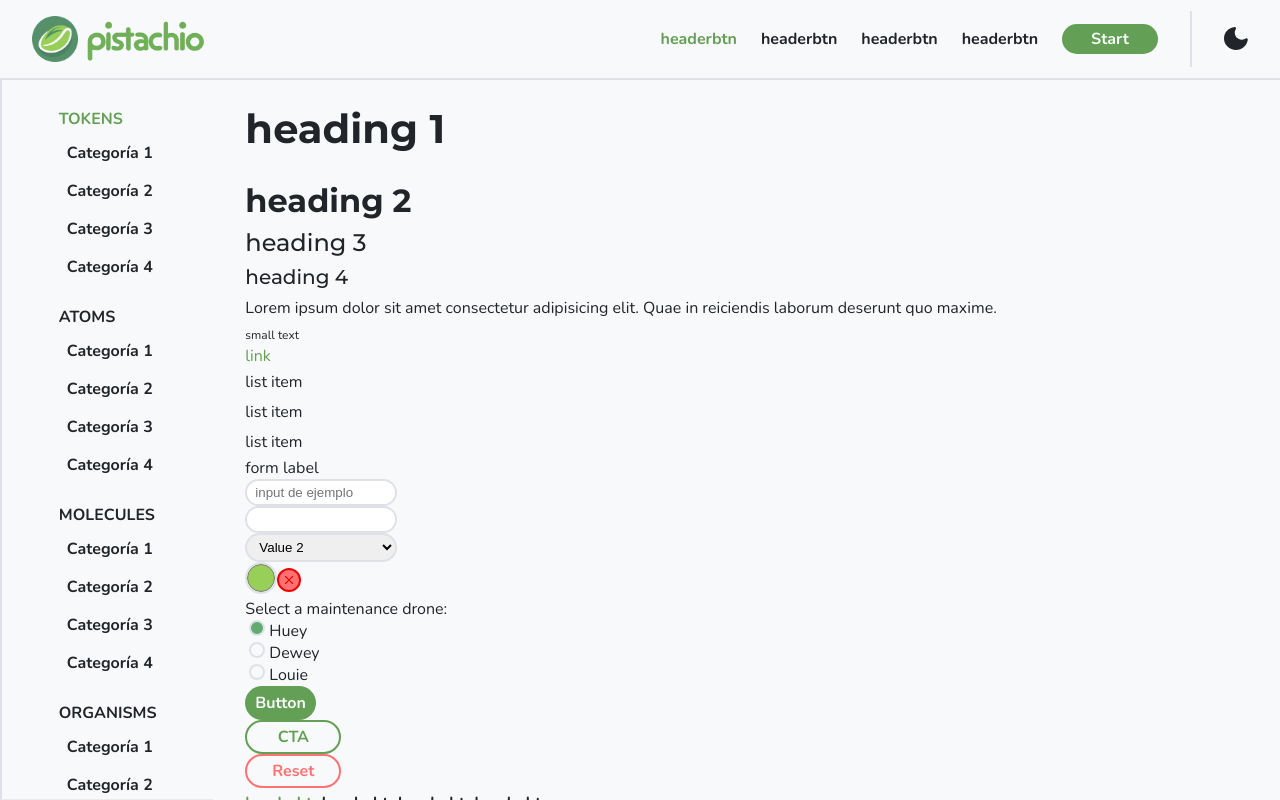
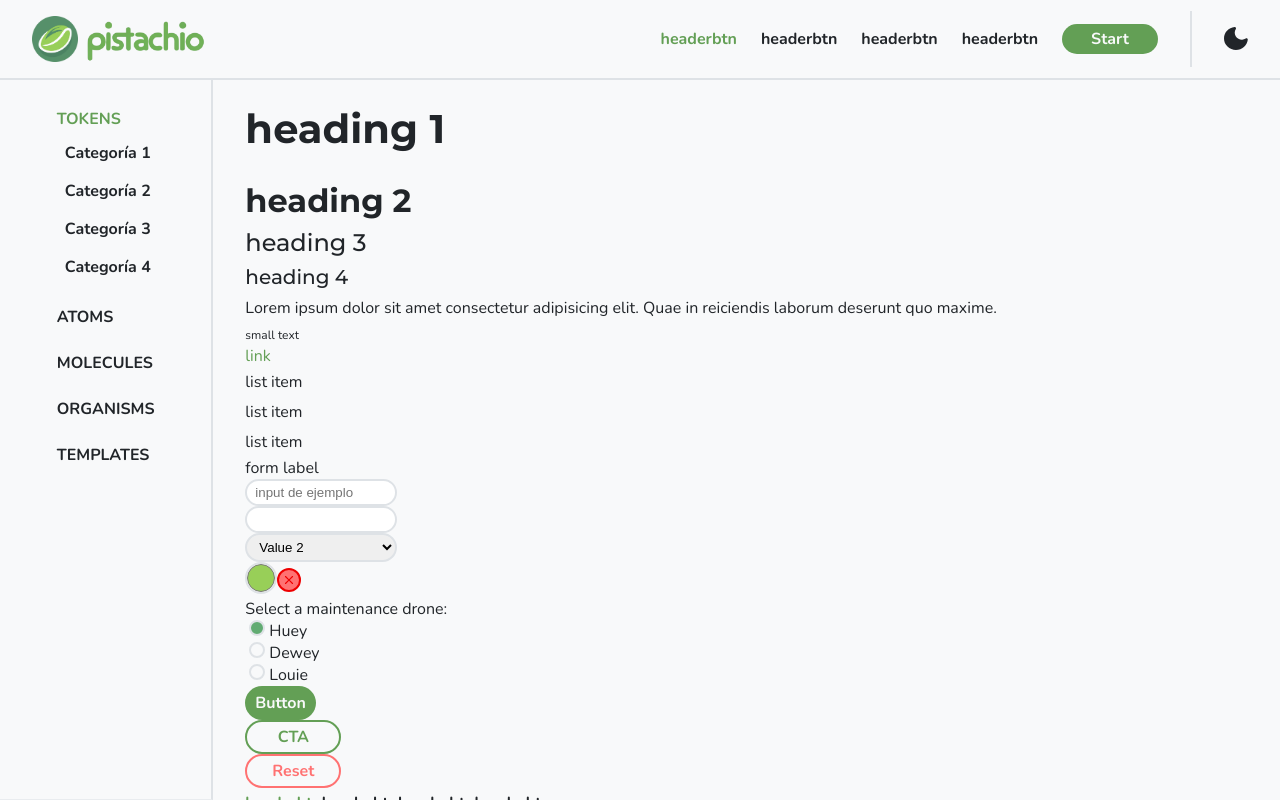
Before and after one commit to devMateos/pistachioCSS, a Vue app: page / in a window 1280 px wide. Built offline with nearby package versions, Linux system fonts and the light colour scheme.

Commit message:
chore(atoms.css): Create styles for scrollbar

```diff
--- a/src/assets/css/atoms.css
+++ b/src/assets/css/atoms.css
@@ -200,3 +200,11 @@ h4, .h4 {
 }
 
 /* Scrollbar */
+*::-webkit-scrollbar {
+  width: var(--spacing-S);
+}
+
+* ::-webkit-scrollbar-thumb {
+  background: var(--scrollbar-color);
+  border-radius: var(--border-round);
+}
--- a/src/assets/css/dark-colors.css
+++ b/src/assets/css/dark-colors.css
@@ -9,4 +9,6 @@
   --color-action-secondary: var(--color-green-primary);
   /* Border colors */
   --border-color: var(--color-light-gray);
+  /* Scrollbar color */
+  --scrollbar-color: var(--color-gray);
 }
--- a/src/assets/css/light-colors.css
+++ b/src/assets/css/light-colors.css
@@ -9,4 +9,6 @@
   --color-action-secondary: var(--color-green-secondary);
   /* Border colors */
   --border-color: var(--color-gray);
+  /* Scrollbar color */
+  --scrollbar-color: var(--color-light-gray);
 }
--- a/src/components/organisms/SideMenu.vue
+++ b/src/components/organisms/SideMenu.vue
@@ -90,10 +90,16 @@ const showMenu = (data) => {
 }
 @media(min-width: 778px) {
   .left-aside {
-    border-left: var(--border-standard);
+    border-right: var(--border-standard);
   }
   .side-navmenu {
     display: flex;
   }
+  .side-navmenu .nav-menu__category > ul {
+    display: none;
+  }
+  .side-navmenu .navbar__button--active > ul {
+    display: block;
+  }
 }
 </style>
--- a/src/views/HomeView.vue
+++ b/src/views/HomeView.vue
@@ -131,18 +131,17 @@ import SideMenu from '@/components/organisms/SideMenu.vue';
       </svg>
       Next
     </a>
-  </main>
-</div>
+    </main>
+  </div>
 </template>
 
-<style scoped>
-@media(min-width: 778px) {
-  .grid-layout{
+<style>
+.grid-layout{
   display: grid;
   grid-template-areas:
-    "header header header header header header header header header header header header"
-    "sidebar sidebar main main main main main main main main main main";
-  grid-template-columns: repeat(12, 1fr);
+  "header"
+  "sidebar"
+  "main";
   grid-template-rows: auto;
   height: 100vh;
   position: fixed;
@@ -153,11 +152,21 @@ import SideMenu from '@/components/organisms/SideMenu.vue';
 }
 .l-sidebar {
   grid-area: sidebar;
-  overflow-y: scroll;
 }
 .l-main {
   grid-area: main;
-  overflow-y: scroll;
+  overflow-y: auto;
+}
+@media(min-width: 778px) {
+  .grid-layout{
+    grid-template-areas:
+    "header header header header header header header header header header header header"
+    "sidebar sidebar main main main main main main main main main main";
+    grid-template-columns: repeat(12, 1fr);
+    height: 100vh;
+  }
+  .l-sidebar {
+    overflow-y: auto;
   }
 }
 </style>
```
